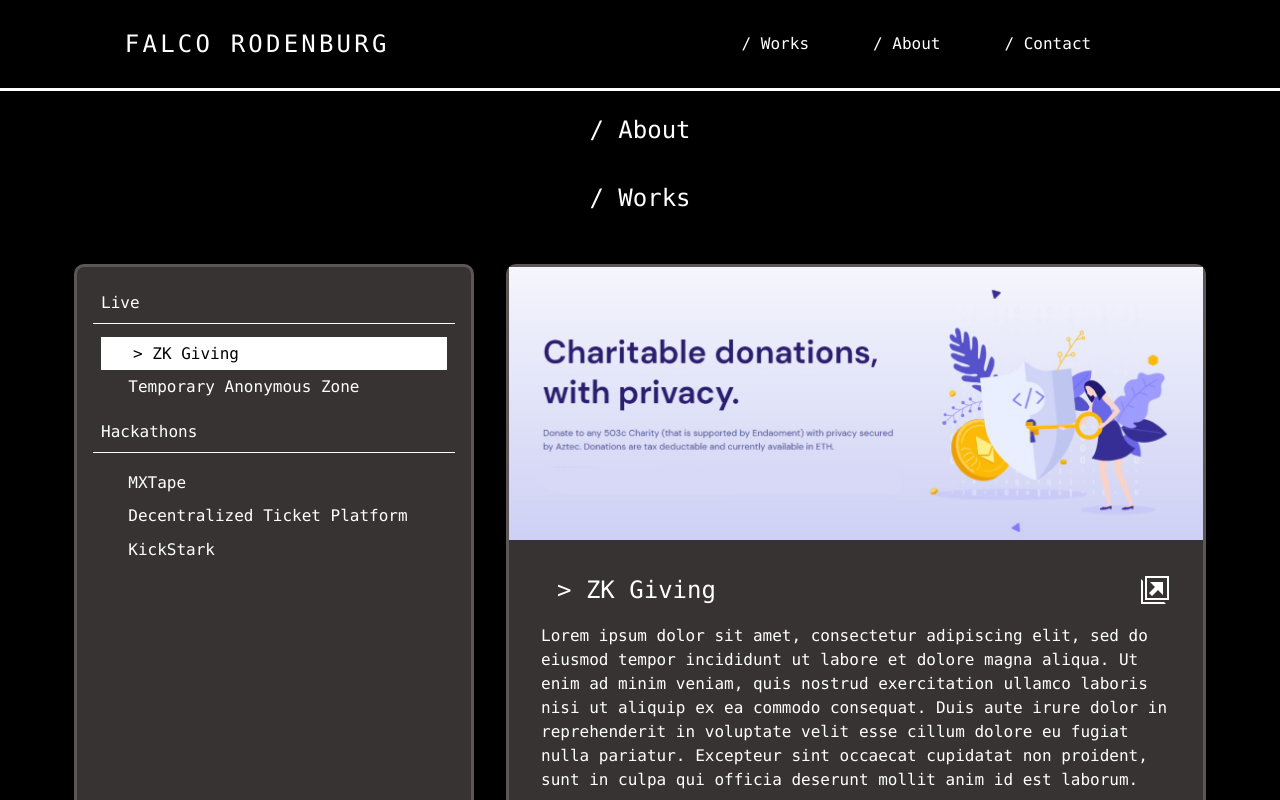
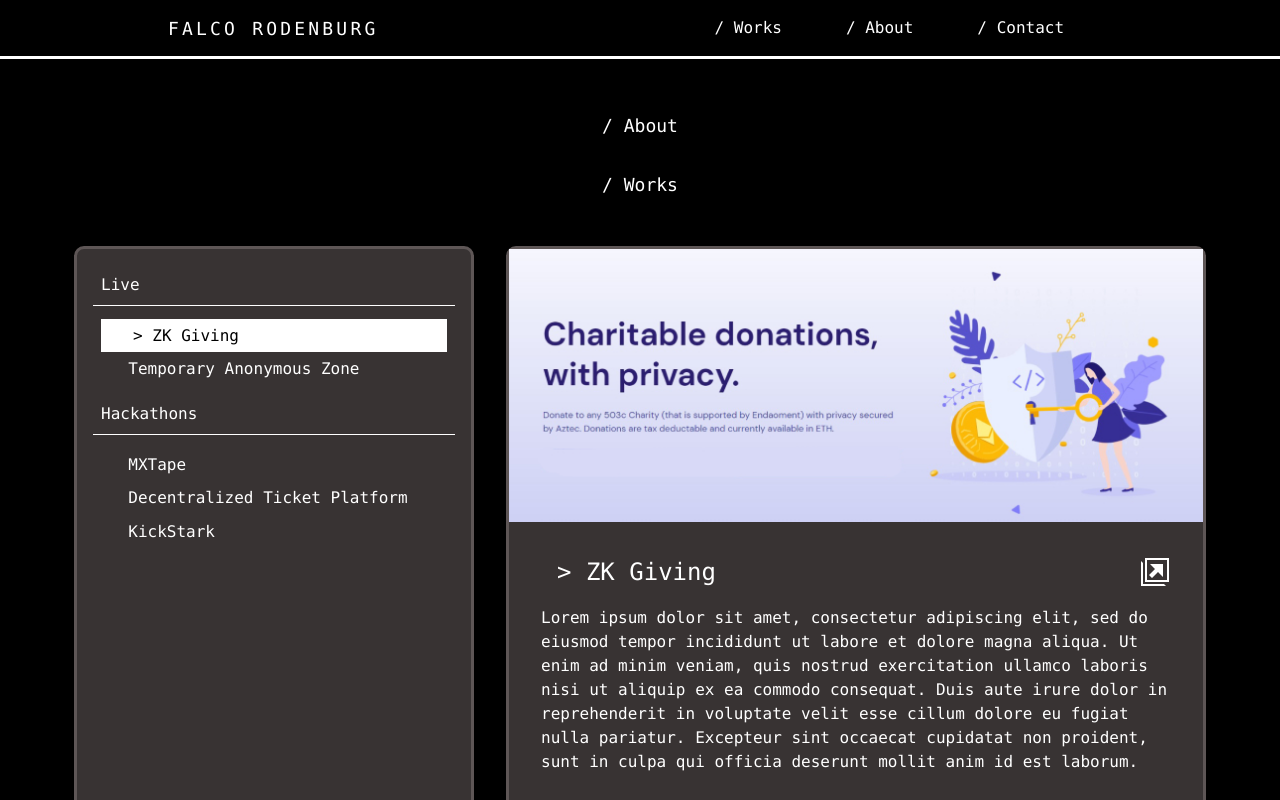
Before and after one commit to Falco90/portfolio, a Next.js app: page / in a window 1280 px wide. Shown: the top 800 px of the page. Built offline with nearby package versions, Linux system fonts and the light colour scheme.

Commit message:
navbar size adjustment

```diff
--- a/styles/Home.module.css
+++ b/styles/Home.module.css
@@ -16,7 +16,7 @@
 }
 
 .main section h2 {
-  font-size: x-large;
+  font-size: large;
   margin: 1rem 0;
 }
 
@@ -36,12 +36,12 @@
 }
 
 .navbar h1 {
-  font-size: x-large;
+  font-size: large;
   letter-spacing: 0.2rem;
 }
 
 .navbar ul {
-  padding: 2rem;
+  padding: 1rem;
   display: flex;
   flex-direction: row;
   color: #fff;
```
